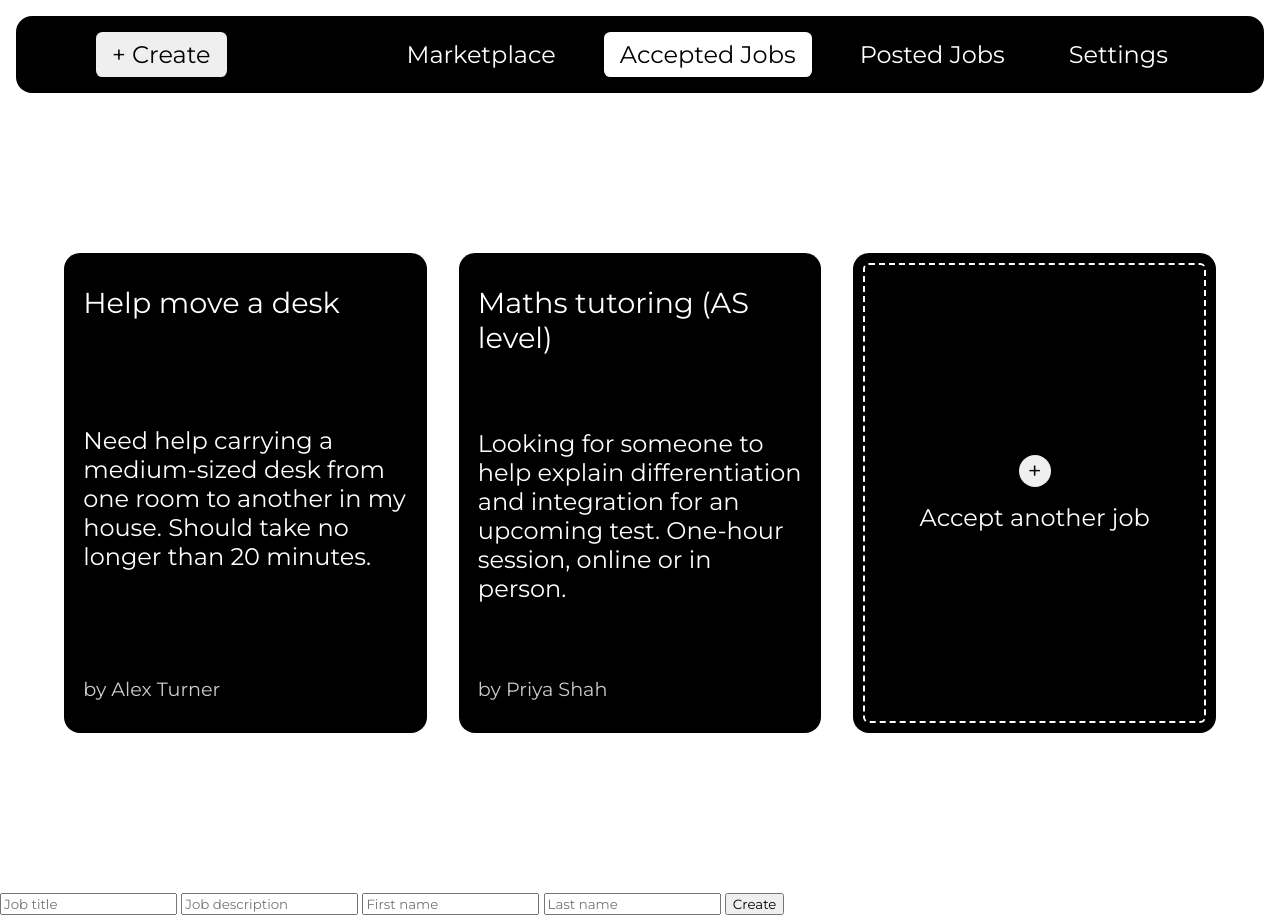
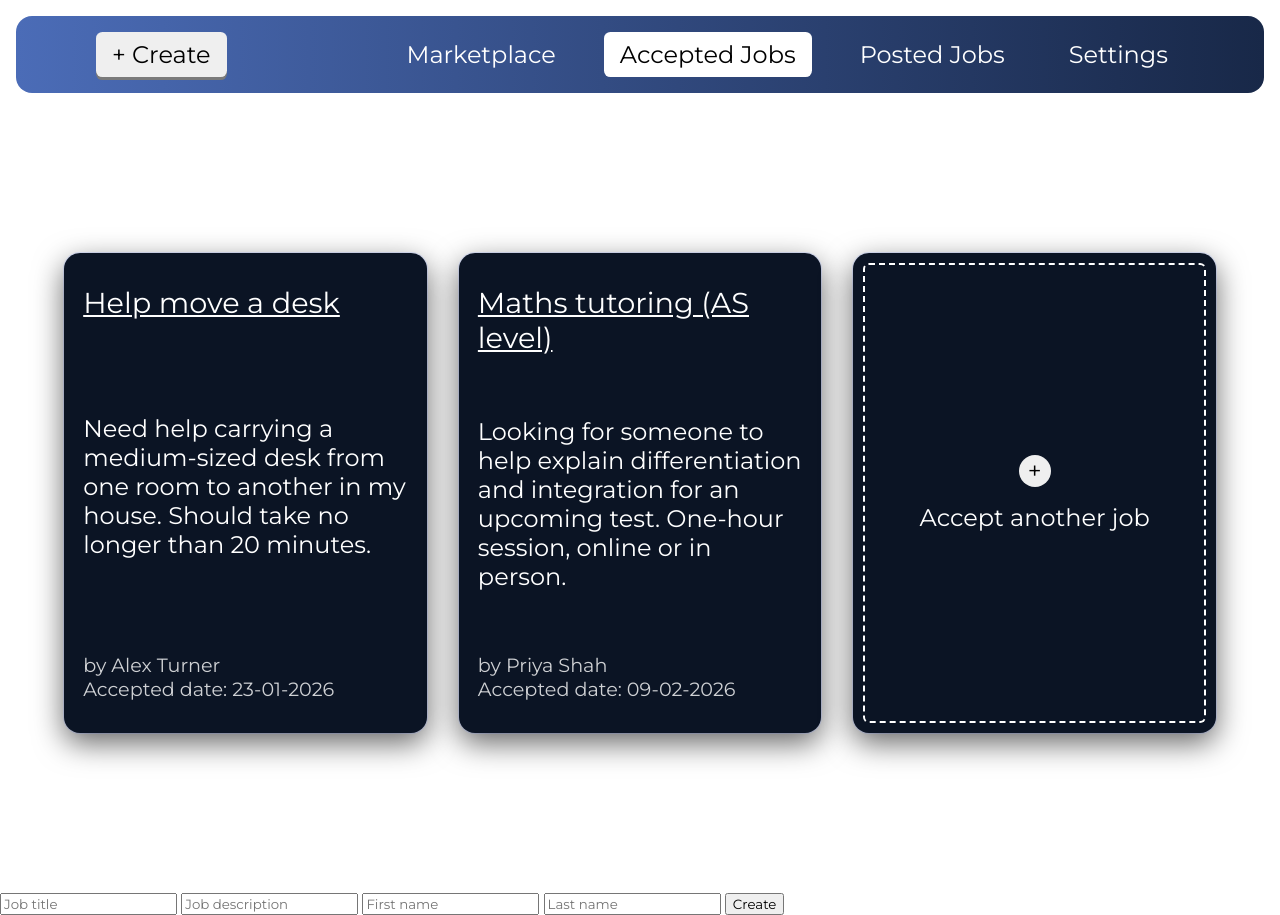
Before and after one commit to nikZH07/Freelancer-NEA-project, a plain HTML site: page client/HTML/accepted_jobs.html in a window 1280 px wide. Drawn offline with Linux system fonts and the light colour scheme.

Commit message:
changed colour scheme

```diff
--- a/client/HTML/accepted_jobs.html
+++ b/client/HTML/accepted_jobs.html
@@ -29,19 +29,26 @@
     <!-- main page -->
 
     <div class="wrapper">
-        <div class="job_box box1">
+        <div class="job_box">
             <p class="job_title">Help move a desk</p>
             <p class="job_description">Need help carrying a medium-sized desk from one room to another
                 in my house. Should take no longer than 20 minutes.</p>
-            <p class="job_author">by Alex Turner</p>
+            <div class="job_info">
+                <p>by Alex Turner</p>
+                <p>Accepted date: 23-01-2026</p>
+            </div>
         </div>
 
-        <div class="job_box box2">
+        <div class="job_box">
             <p class="job_title">Maths tutoring (AS level)</p>
             <p class="job_description">Looking for someone to help explain
                 differentiation and integration for an upcoming test.
-                One-hour session, online or in person.</p>
-            <p class="job_author">by Priya Shah</p>
+                One-hour session, online or in person.
+            </p>
+            <div class="job_info">
+                <p>by Priya Shah</p>
+                <p>Accepted date: 09-02-2026</p>
+            </div>
         </div>
 
         <div class="job_box box3">
--- a/client/HTML/styles.css
+++ b/client/HTML/styles.css
@@ -28,7 +28,7 @@ body {
 .wrapper_outer {
     display: flex;
     justify-content: space-between;
-    background-color: black;
+    background: linear-gradient(90deg, #4b6cb7 0%, #182848 100%);
     padding: 1rem 5rem;
     border-radius: 1rem;
     margin: 1rem;
@@ -48,11 +48,17 @@ body {
     border-radius: 0.4rem;
     padding: 0.5rem 1rem;
     cursor: pointer;
+    box-shadow:
+        0 3px 0 #7a7a7a;
+}
+
+.create_job_btn:active {
+    box-shadow: none;
 }
 
 .page_redirect {
     border: none;
-    background-color: black;
+    background: none;
     color: white;
     cursor: pointer;
     font-size: 1.5rem;
@@ -64,6 +70,12 @@ body {
 .page_redirect:hover {
     background-color: white;
     color: black;
+    box-shadow:
+        0 0.15rem 0 #7a7a7a;
+}
+
+.page_redirect:active {
+    box-shadow: none;
 }
 
 .marketplace_redirect,
@@ -88,7 +100,10 @@ body {
 }
 
 .job_box {
-    background-color: rgb(0, 0, 0);
+    background: #0b1424;
+    box-shadow:
+        0 0 0 1px rgba(90, 120, 255, 0.15),
+        0 10px 30px rgba(0, 0, 0, 0.6);
     color: white;
     width: 30rem;
     display: flex;
@@ -109,9 +124,10 @@ body {
 
 .job_title {
     font-size: 1.8rem;
+    text-decoration: underline;
 }
 
-.job_author {
+.job_info {
     font-size: 1.2rem;
     opacity: 0.8;
 }
```
